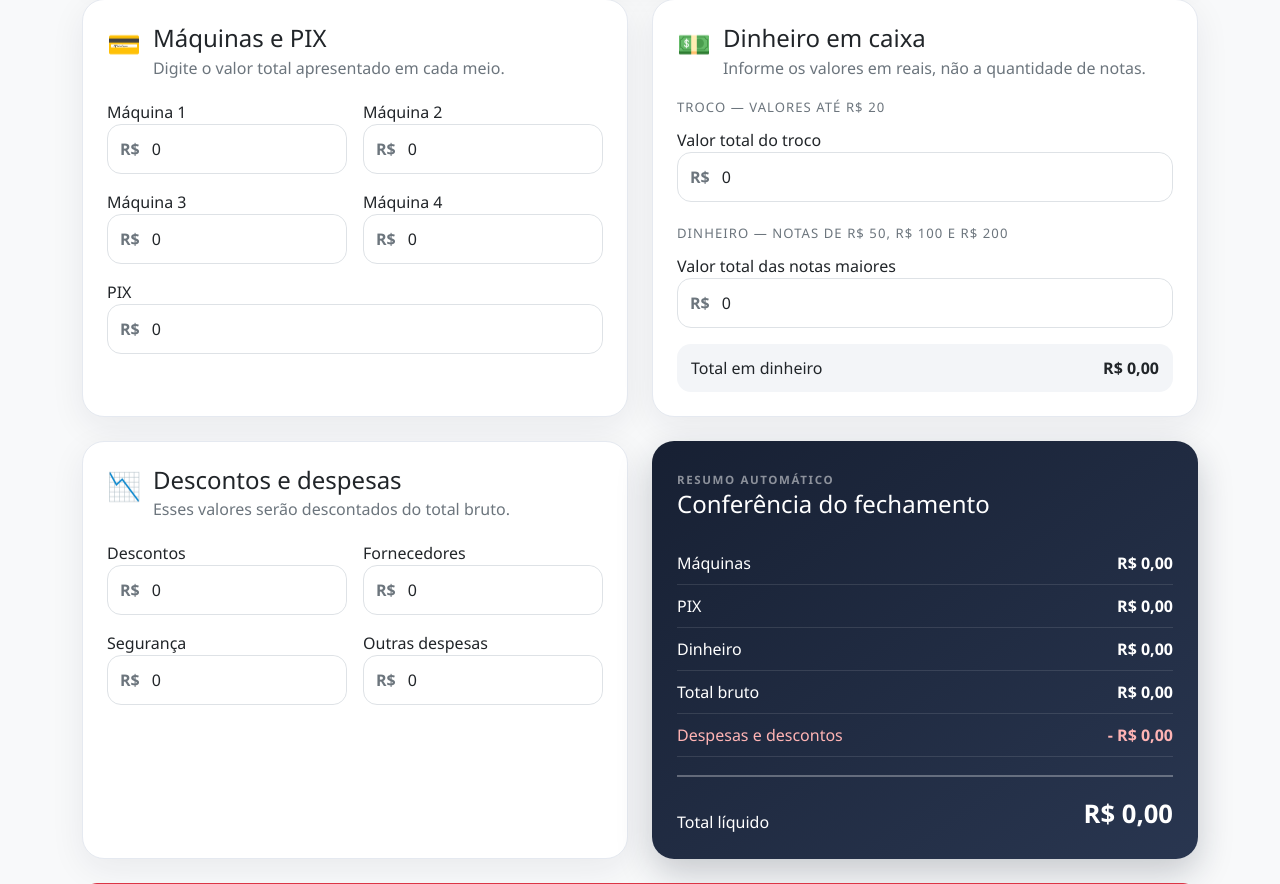
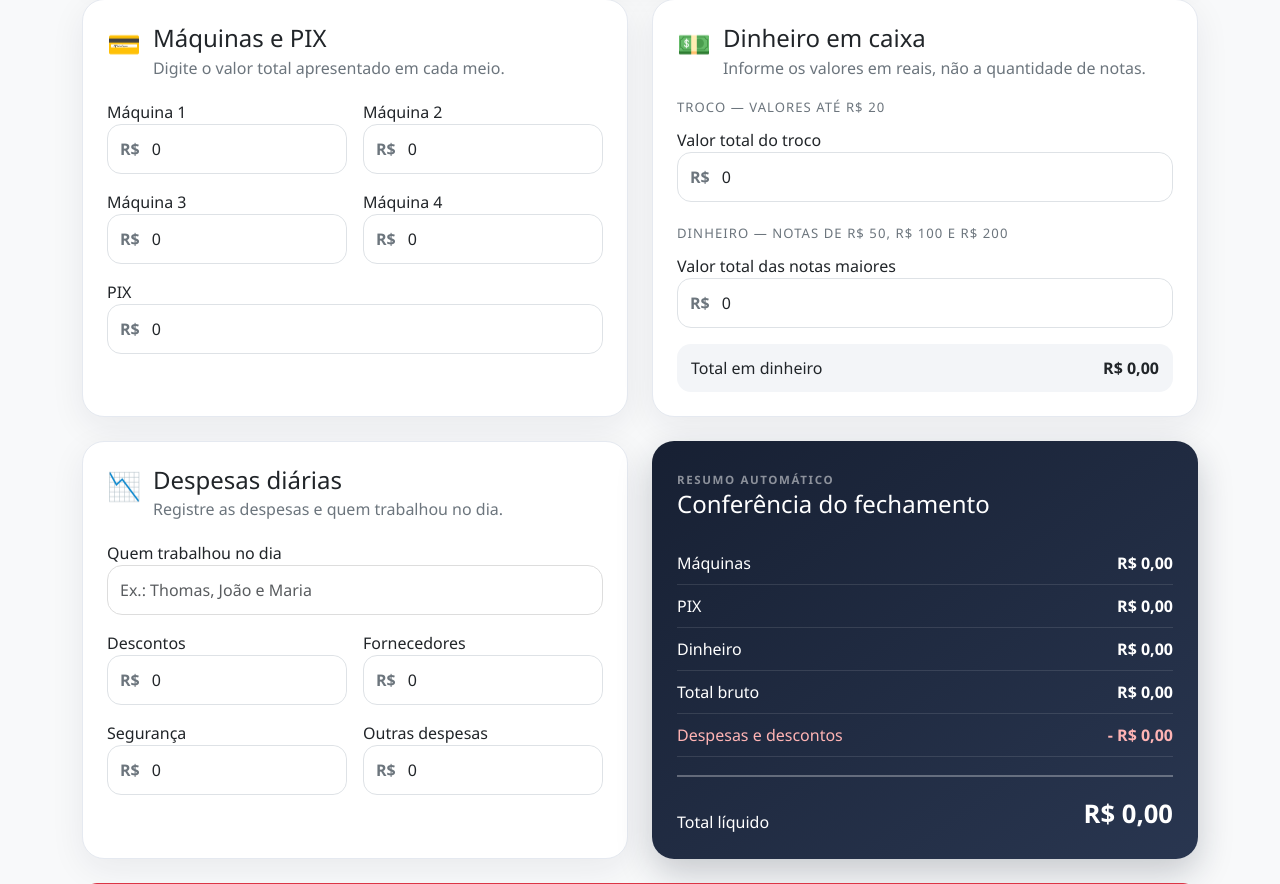
Before and after one commit to thalves2004/pastelaria-app, a Flask app: template templates/fechamento.html in a window 1280 px wide. Shown: the part 535-1419 px from the top of the page. Run offline with Flask 3, Linux system fonts and the light colour scheme; the template is opened without the code that fills it, so the values that code supplies are empty; some libraries are stand-ins or nearby versions.

Commit message:
Adiciona equipe do dia nas despesas

```diff
--- a/app.py
+++ b/app.py
@@ -151,6 +151,7 @@ def fechamento():
         fornecedores = numero("fornecedores")
         seguranca = numero("seguranca")
         outras = numero("outras_despesas")
+        equipe_dia = request.form.get("equipe_dia", "").strip()
         total_bruto = m1 + m2 + m3 + m4 + dinheiro + pix
         total_liquido = total_bruto - descontos - fornecedores - seguranca - outras
 
@@ -160,10 +161,10 @@ def fechamento():
                 dinheiro_50=0,dinheiro_100=0,dinheiro_200=0,
                 sobra_pasteis=%s,consumo_pasteis=%s,
                 descontos=%s,fornecedores=%s,seguranca=%s,outras_despesas=%s,
-                status='FECHADO' WHERE id=%s
+                equipe_dia=%s,status='FECHADO' WHERE id=%s
         """, (total_liquido,m1,m2,m3,m4,dinheiro,pix,troco_total,dinheiro_grande,
               total_sobra_pasteis,total_consumo_pasteis,
-              descontos,fornecedores,seguranca,outras,controle[0]))
+              descontos,fornecedores,seguranca,outras,equipe_dia,controle[0]))
         conn.commit(); cursor.close(); conn.close()
         return redirect("/dashboard")
 
@@ -221,7 +222,7 @@ def relatorios():
         SELECT id,data,usuario,caixa_inicial,caixa_final,maquina1,maquina2,maquina3,
         maquina4,dinheiro,pix,status,troco_50,troco_20,troco_10,troco_5,troco_2,
         moedas,dinheiro_grande,sobra_pasteis,consumo_pasteis,descontos,fornecedores,
-        seguranca,outras_despesas,troco_total,dinheiro_50,dinheiro_100,dinheiro_200 FROM controle
+        seguranca,outras_despesas,troco_total,dinheiro_50,dinheiro_100,dinheiro_200,equipe_dia FROM controle
     """
     if data_filtro:
         cursor.execute(sql + " WHERE data=%s ORDER BY id DESC", (data_filtro,))
@@ -318,6 +319,7 @@ def editar_relatorio(id):
         fornecedores = numero("fornecedores")
         seguranca = numero("seguranca")
         outras = numero("outras_despesas")
+        equipe_dia = request.form.get("equipe_dia", "").strip()
         caixa_final = (
             m1 + m2 + m3 + m4 + pix + dinheiro
             - descontos - fornecedores - seguranca - outras
@@ -329,12 +331,12 @@ def editar_relatorio(id):
                 maquina4=%s, dinheiro=%s, pix=%s, troco_total=%s,
                 dinheiro_grande=%s, dinheiro_50=0, dinheiro_100=0, dinheiro_200=0,
                 sobra_pasteis=%s, consumo_pasteis=%s, descontos=%s,
-                fornecedores=%s, seguranca=%s, outras_despesas=%s
+                fornecedores=%s, seguranca=%s, outras_despesas=%s, equipe_dia=%s
             WHERE id=%s
         """, (
             caixa_final, m1, m2, m3, m4, dinheiro, pix, troco_total,
             dinheiro_grande, total_sobra_pasteis, total_consumo_pasteis,
-            descontos, fornecedores, seguranca, outras, id,
+            descontos, fornecedores, seguranca, outras, equipe_dia, id,
         ))
         conn.commit()
         cursor.close()
@@ -347,7 +349,8 @@ def editar_relatorio(id):
                descontos, fornecedores, seguranca, outras_despesas,
                troco_total,
                COALESCE(NULLIF(dinheiro_grande, 0),
-                        COALESCE(dinheiro_50, 0) + COALESCE(dinheiro_100, 0) + COALESCE(dinheiro_200, 0))
+                        COALESCE(dinheiro_50, 0) + COALESCE(dinheiro_100, 0) + COALESCE(dinheiro_200, 0)),
+               COALESCE(equipe_dia, '')
         FROM controle WHERE id=%s
     """, (id,))
     controle = cursor.fetchone()
--- a/database.py
+++ b/database.py
@@ -183,6 +183,7 @@ def criar_banco():
             "fornecedores": "NUMERIC(12,2) DEFAULT 0",
             "seguranca": "NUMERIC(12,2) DEFAULT 0",
             "outras_despesas": "NUMERIC(12,2) DEFAULT 0",
+            "equipe_dia": "TEXT DEFAULT ''",
         }
         for nome, tipo in colunas_controle.items():
             cursor.execute(f"ALTER TABLE controle ADD COLUMN IF NOT EXISTS {nome} {tipo}")
--- a/templates/editar_relatorio.html
+++ b/templates/editar_relatorio.html
@@ -73,8 +73,9 @@
 
       <section class="col-lg-6">
         <div class="app-card h-100">
-          <div class="section-heading"><div><span class="section-icon">📉</span><div><h4>Descontos e despesas</h4><p>Valores descontados do total bruto.</p></div></div></div>
+          <div class="section-heading"><div><span class="section-icon">📉</span><div><h4>Despesas diárias</h4><p>Corrija as despesas e os nomes de quem trabalhou.</p></div></div></div>
           <div class="row g-3">
+            <div class="col-12"><label for="equipe_dia">Quem trabalhou no dia</label><input class="form-control" type="text" id="equipe_dia" name="equipe_dia" value="{{ controle[18] or '' }}" placeholder="Ex.: Thomas, João e Maria"></div>
             {% for nome,rotulo,indice in [('descontos','Descontos',12),('fornecedores','Fornecedores',13),('seguranca','Segurança',14),('outras_despesas','Outras despesas',15)] %}
             <div class="col-6"><label>{{ rotulo }}</label><div class="money-input"><span>R$</span><input class="form-control valor-despesa" type="number" step="0.01" min="0" id="{{ nome }}" name="{{ nome }}" value="{{ controle[indice] or 0 }}"></div></div>
             {% endfor %}
--- a/templates/fechamento.html
+++ b/templates/fechamento.html
@@ -66,7 +66,8 @@
         <div class="inline-total mt-3"><span>Total em dinheiro</span><strong>R$ <span id="total-dinheiro">0,00</span></strong></div>
       </section></div>
 
-      <div class="col-lg-6"><section class="app-card h-100"><div class="section-heading"><div><span class="section-icon">📉</span><div><h4>Descontos e despesas</h4><p>Esses valores serão descontados do total bruto.</p></div></div></div><div class="row g-3">
+      <div class="col-lg-6"><section class="app-card h-100"><div class="section-heading"><div><span class="section-icon">📉</span><div><h4>Despesas diárias</h4><p>Registre as despesas e quem trabalhou no dia.</p></div></div></div><div class="row g-3">
+        <div class="col-12"><label for="equipe_dia">Quem trabalhou no dia</label><input type="text" name="equipe_dia" id="equipe_dia" class="form-control" placeholder="Ex.: Thomas, João e Maria"></div>
         {% for campo, rotulo in [('descontos','Descontos'),('fornecedores','Fornecedores'),('seguranca','Segurança'),('outras_despesas','Outras despesas')] %}<div class="col-sm-6"><label>{{ rotulo }}</label><div class="money-input"><span>R$</span><input type="number" step="0.01" min="0" name="{{ campo }}" id="{{ campo }}" value="0" class="form-control valor-despesa"></div></div>{% endfor %}
       </div></section></div>
 
--- a/templates/relatorios.html
+++ b/templates/relatorios.html
@@ -15,7 +15,7 @@
   {% set c = relatorio[0] %}{% set itens = relatorio[1] %}
   <article class="app-card report-card mb-4">
     <div class="d-flex flex-wrap justify-content-between gap-3 align-items-start">
-      <div><h4 class="mb-1">📅 Caixa de {{ c[1] }}</h4><span class="text-muted">Responsável: {{ c[2] }}</span></div>
+      <div><h4 class="mb-1">📅 Caixa de {{ c[1] }}</h4><span class="text-muted">Responsável pela abertura: {{ c[2] }}</span>{% if c[29] %}<div class="mt-1"><strong>Equipe do dia:</strong> {{ c[29] }}</div>{% endif %}</div>
       <div class="d-flex gap-2"><span class="badge {{ 'text-bg-danger' if c[11] == 'FECHADO' else 'text-bg-success' }}">{{ c[11] }}</span><a href="/editar_relatorio/{{ c[0] }}" class="btn btn-warning btn-sm">✏️ Editar</a><a href="/excluir_relatorio/{{ c[0] }}" class="btn btn-danger btn-sm" onclick="return confirm('Excluir este relatório?')">🗑 Excluir</a></div>
     </div>
 
@@ -32,7 +32,7 @@
       <summary>Ver detalhes financeiros</summary>
       <div class="row g-3 mt-1">
         <div class="col-md-6"><div class="detail-box"><h6>Dinheiro em caixa</h6><p>Troco até R$ 20: <strong>R$ {{ "%.2f"|format(c[25] or 0) }}</strong></p><p class="mb-0">Notas de R$ 50, R$ 100 e R$ 200: <strong>R$ {{ "%.2f"|format((c[18] or 0) if (c[18] or 0) > 0 else ((c[26] or 0)+(c[27] or 0)+(c[28] or 0))) }}</strong></p></div></div>
-        <div class="col-md-6"><div class="detail-box"><h6>Descontos e despesas</h6><p class="mb-0">Descontos: R$ {{ "%.2f"|format(c[21] or 0) }} · Fornecedores: R$ {{ "%.2f"|format(c[22] or 0) }} · Segurança: R$ {{ "%.2f"|format(c[23] or 0) }} · Outros: R$ {{ "%.2f"|format(c[24] or 0) }}</p></div></div>
+        <div class="col-md-6"><div class="detail-box"><h6>Despesas diárias</h6>{% if c[29] %}<p><strong>Equipe:</strong> {{ c[29] }}</p>{% endif %}<p class="mb-0">Descontos: R$ {{ "%.2f"|format(c[21] or 0) }} · Fornecedores: R$ {{ "%.2f"|format(c[22] or 0) }} · Segurança: R$ {{ "%.2f"|format(c[23] or 0) }} · Outros: R$ {{ "%.2f"|format(c[24] or 0) }}</p></div></div>
       </div>
     </details>
 
```
